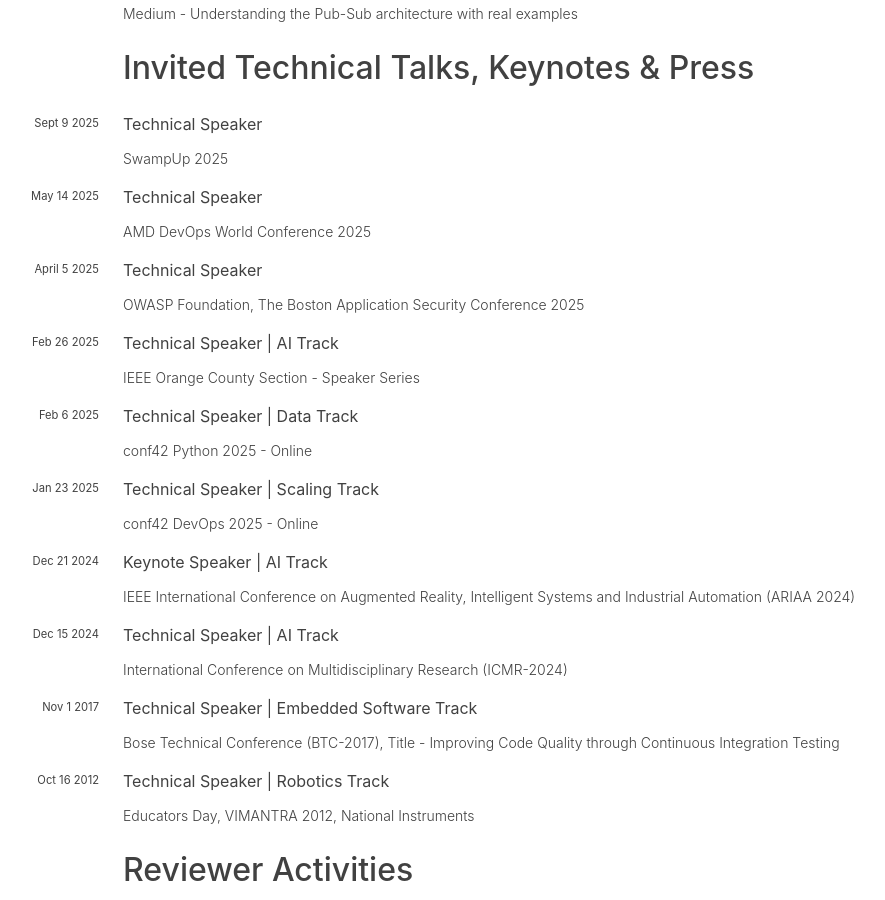
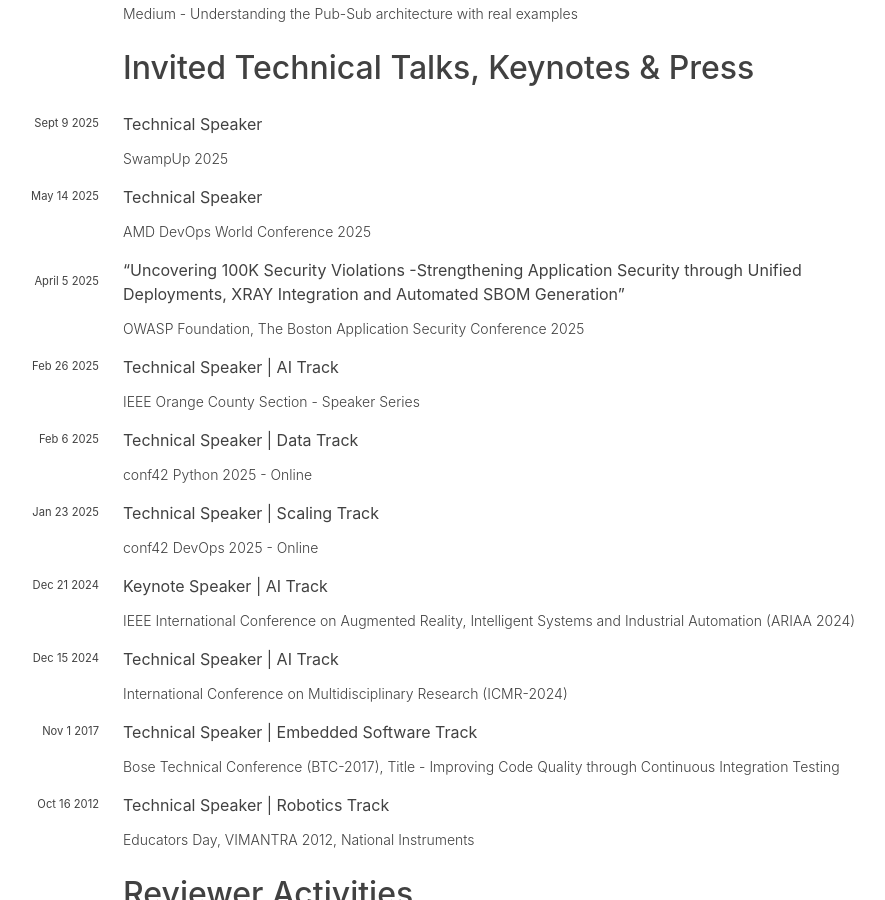
Before and after one commit to hariharanragothaman/hariharanragothaman.github.io, a Jekyll site: the page built from cv.md, in a window 1280 px wide and 900 px high, scrolled down 4601 px. Shown: the whole window, without its empty margins (209-1094 px from the left). Built offline with Jekyll 4.4.1, drawn with Linux system fonts in a browser that asks for light colours; nearby versions of some CDN libraries; some web fonts are replaced.

Commit message:
Polishes and Updates

```diff
--- a/_data/press.yaml
+++ b/_data/press.yaml
@@ -12,7 +12,7 @@
     - url:
       name: AMD DevOps World Conference 2025
 
-- title: Technical Speaker
+- title: “Uncovering 100K Security Violations -Strengthening Application Security through Unified Deployments, XRAY Integration and Automated SBOM Generation”
   month: April 5
   year: 2025
   publisher:
```
